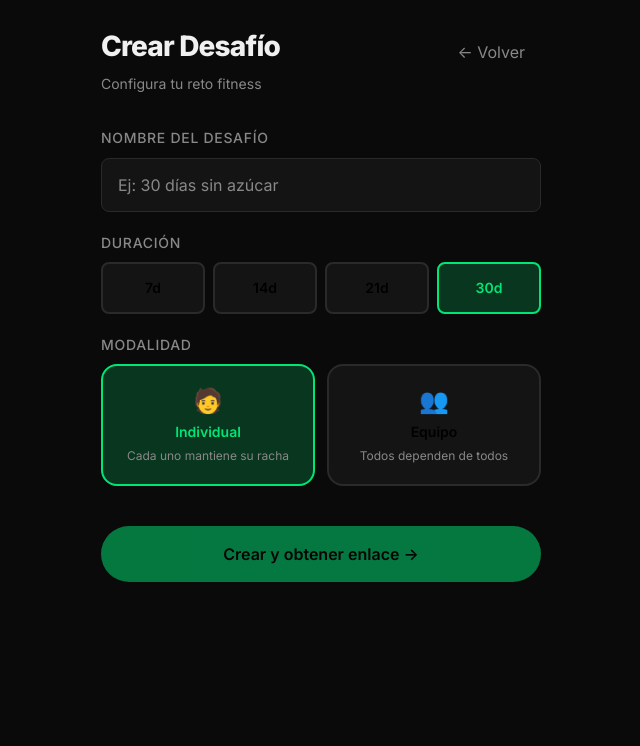
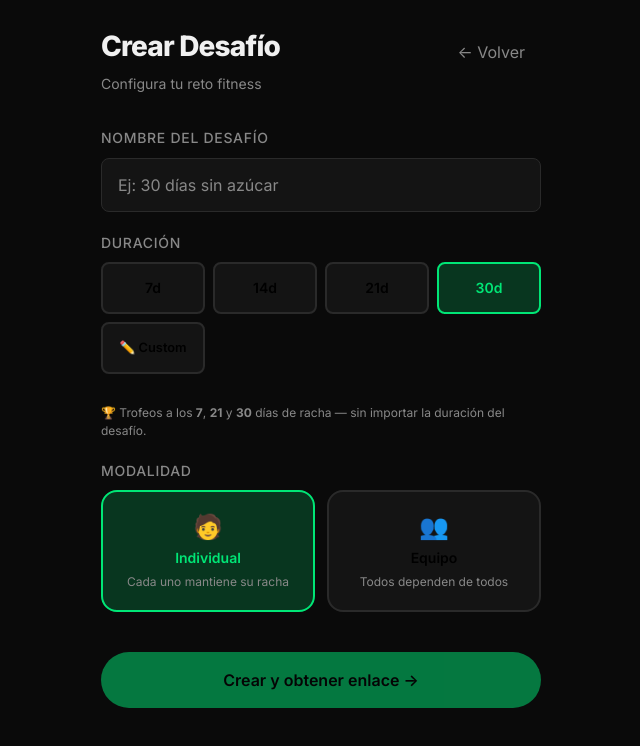
Before and after one commit to drminniti/DM, a Next.js app: page /create in a window 1280 px wide. Shown: the top 746 px of the page, without its empty margins (319-959 px from the left). Built offline with nearby package versions, Linux system fonts and the light colour scheme; no server answers.

Commit message:
feat(create): custom duration input with 1-365 day range alongside preset options

```diff
--- a/app/create/page.tsx
+++ b/app/create/page.tsx
@@ -18,6 +18,8 @@ export default function CreatePage() {
     const [loading, setLoading] = useState(false);
     const [inviteUrl, setInviteUrl] = useState('');
     const [copied, setCopied] = useState(false);
+    const [customMode, setCustomMode] = useState(false);
+    const [customInput, setCustomInput] = useState('');
 
     const handleCreate = async (e: React.FormEvent) => {
         e.preventDefault();
@@ -111,18 +113,55 @@ export default function CreatePage() {
 
                 <div className="form-group">
                     <label className="form-label">Duración</label>
-                    <div className="days-selector">
+
+                    {/* Preset chips */}
+                    <div className="days-selector" style={{ marginBottom: 12 }}>
                         {DAY_OPTIONS.map((d) => (
                             <button
                                 key={d}
                                 type="button"
-                                className={`day-option ${totalDays === d ? 'active' : ''}`}
-                                onClick={() => setTotalDays(d)}
+                                className={`day-option ${totalDays === d && !customMode ? 'active' : ''}`}
+                                onClick={() => { setCustomMode(false); setTotalDays(d); }}
                             >
                                 {d}d
                             </button>
                         ))}
+                        <button
+                            type="button"
+                            className={`day-option ${customMode ? 'active' : ''}`}
+                            onClick={() => { setCustomMode(true); setCustomInput(String(totalDays)); }}
+                            style={{ minWidth: 80, fontSize: '0.8rem' }}
+                        >
+                            ✏️ Custom
+                        </button>
                     </div>
+
+                    {/* Custom input */}
+                    {customMode && (
+                        <div style={{ display: 'flex', alignItems: 'center', gap: 12 }}>
+                            <input
+                                type="number"
+                                className="form-input"
+                                min={1}
+                                max={365}
+                                value={customInput}
+                                onChange={(e) => {
+                                    setCustomInput(e.target.value);
+                                    const v = parseInt(e.target.value);
+                                    if (!isNaN(v) && v >= 1 && v <= 365) setTotalDays(v);
+                                }}
+                                placeholder="Ingresá los días (1–365)"
+                                style={{ flex: 1 }}
+                                autoFocus
+                            />
+                            <span className="text-muted text-sm" style={{ whiteSpace: 'nowrap' }}>días</span>
+                        </div>
+                    )}
+
+                    {/* Trophy hint */}
+                    <p className="text-muted text-xs" style={{ marginTop: 10, lineHeight: 1.5 }}>
+                        🏆 Trofeos a los <strong>7</strong>, <strong>21</strong> y <strong>30</strong> días de racha — sin importar la duración del desafío.
+                    </p>
                 </div>
 
                 <div className="form-group">
```
